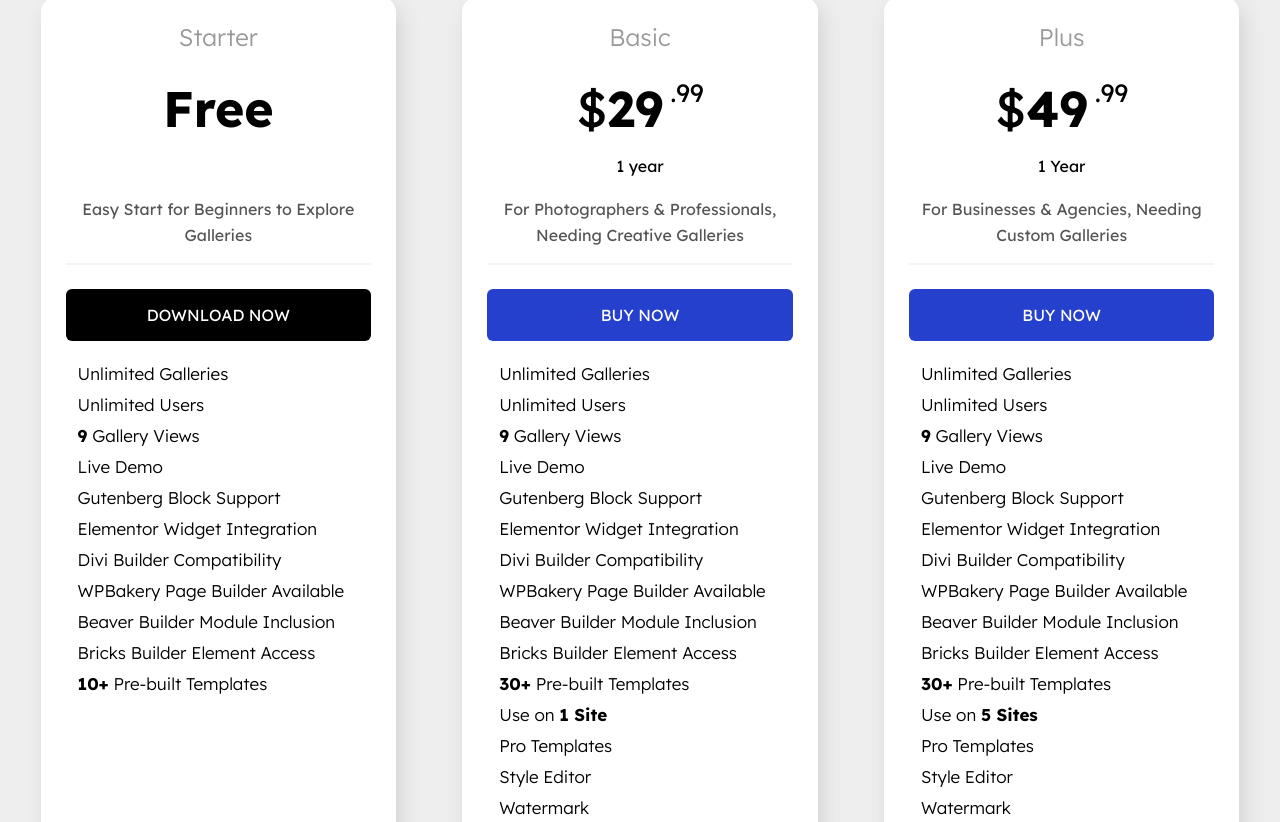
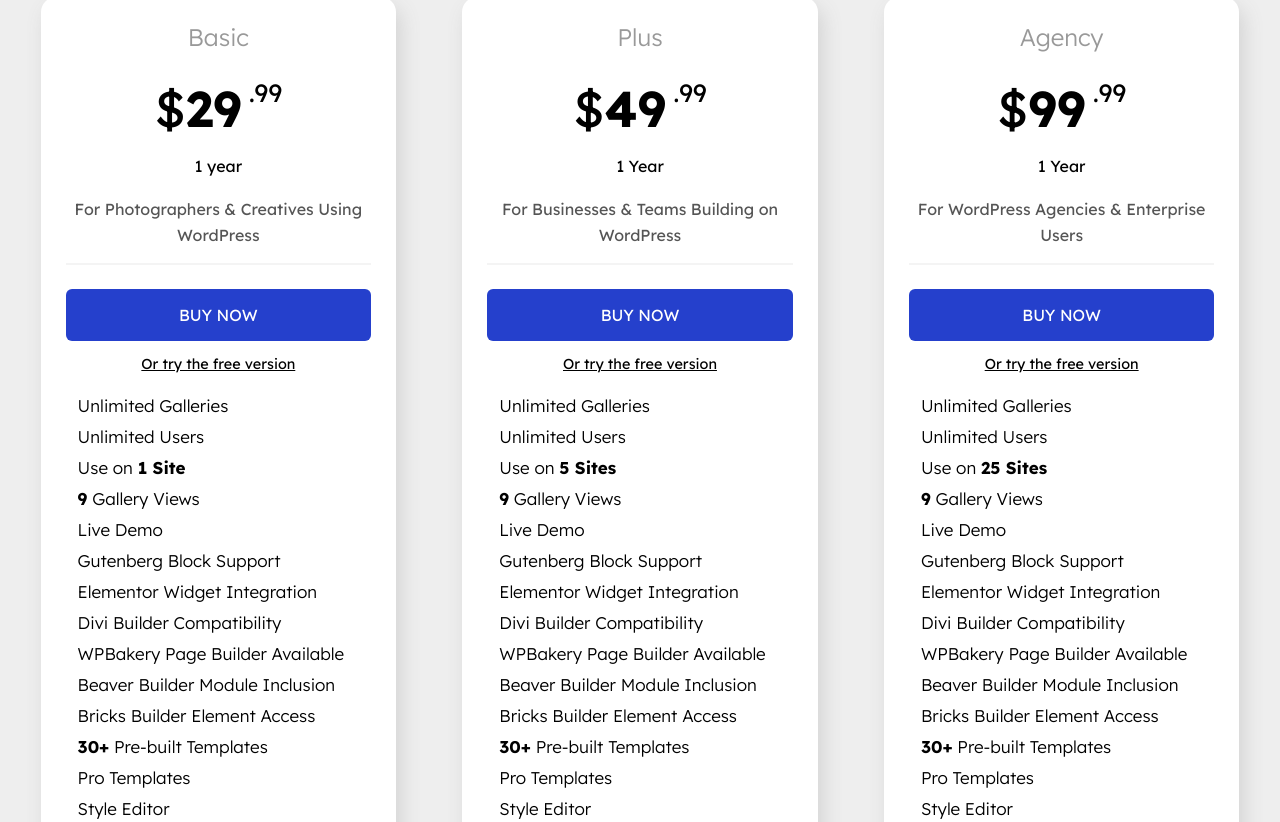
Before and after one commit to GrigorHarutyunian/regallery, a React (Vite) app: page / in a window 1280 px wide. Shown: the part 5718-6540 px from the top of the page. Built offline with nearby package versions, Linux system fonts and the light colour scheme.

Commit message:
Add third plan

```diff
--- a/src/components/pricing/Pricing.css
+++ b/src/components/pricing/Pricing.css
@@ -132,6 +132,17 @@
   width: 100%;
   margin-right: auto;
   margin-left: auto;
+}
+.pricing-card__free-link {
+  margin-top: 12px;
+}
+.pricing-card__free-link a {
+  color: black;
+  font-size: 0.9rem;
+  text-decoration: underline;
+}
+.pricing-card__free-link a:hover {
+  color: #2540cc;
 }
 .pricing-card__btn_starter {
   background-color: #000000;
--- a/src/components/pricing/PricingCard.tsx
+++ b/src/components/pricing/PricingCard.tsx
@@ -67,6 +67,7 @@ const PricingCard: React.FC<PricingDTO> = ({
           </a>
         </>
       ) : (
+        <>
           <CustomButton
             handleClick={handleCheckout}
             className="pricing-card__btn"
@@ -74,6 +75,16 @@ const PricingCard: React.FC<PricingDTO> = ({
           >
             {buttonText}
           </CustomButton>
+          <div className="pricing-card__free-link">
+            <a
+              href="https://wordpress.org/plugins/regallery/"
+              target="_blank"
+              rel="noreferrer noopener"
+            >
+              Or try the free version
+            </a>
+          </div>
+        </>
       )}
       <ul className="pricing-card__features">
         {advantages.map((val, id) => {
--- a/src/components/pricing/pricing-data.tsx
+++ b/src/components/pricing/pricing-data.tsx
@@ -3,17 +3,48 @@ import { woo_icon } from "../../assets/icons/pricinngs-icons/pricing-iconst";
 import PricingDTO from "../../types/PricingDTO";
 
 const pricingData: { [key: number]: PricingDTO } = {
-  1: {
-    id: 1,
-    title: "Starter",
-    href: "https://wordpress.org/plugins/regallery/",
-    price: "Free",
-    text: "Easy Start for Beginners to Explore Galleries",
-    buttonText: "DOWNLOAD NOW",
+  // 1: {
+  //   id: 1,
+  //   title: "Starter",
+  //   href: "https://wordpress.org/plugins/regallery/",
+  //   price: "Free",
+  //   text: "Easy Start for Beginners to Explore Galleries",
+  //   buttonText: "DOWNLOAD NOW",
+  //   advantages: [
+  //     "Unlimited Galleries",
+  //     "Unlimited Users",
+  //     <>
+  //       <strong className="bold__list">9</strong> Gallery Views
+  //     </>,
+  //     "Live Demo",
+  //     "Gutenberg Block Support",
+  //     "Elementor Widget Integration",
+  //     "Divi Builder Compatibility",
+  //     "WPBakery Page Builder Available",
+  //     "Beaver Builder Module Inclusion",
+  //     "Bricks Builder Element Access",
+  //     <>
+  //       <strong className="bold__list">10+</strong> Pre-built Templates
+  //     </>,
+  //   ],
+  // },
+  2: {
+    id: 2,
+    title: "Basic",
+    price: 29.99,
+    currency: "$",
+    duration: "1 year",
+    text: "For Photographers & Creatives Using WordPress",
+    buttonText: "BUY NOW",
     advantages: [
       "Unlimited Galleries",
       "Unlimited Users",
-      <><strong className="bold__list">9</strong> Gallery Views</>,
+      <>
+        Use on <strong className="bold__list">1 Site</strong>
+      </>,
+      <>
+        <strong className="bold__list">9</strong> Gallery Views
+      </>,
       "Live Demo",
       "Gutenberg Block Support",
       "Elementor Widget Integration",
@@ -21,30 +52,9 @@ const pricingData: { [key: number]: PricingDTO } = {
       "WPBakery Page Builder Available",
       "Beaver Builder Module Inclusion",
       "Bricks Builder Element Access",
-      <><strong className="bold__list">10+</strong> Pre-built Templates</>,
-    ],
-  },
-  2: {
-    id: 2,
-    title: "Basic",
-    price: 29.99,
-    currency: "$",
-    duration: "1 year",
-    text: "For Photographers & Professionals, Needing Creative Galleries",
-    buttonText: "BUY NOW",
-    advantages: [
-      "Unlimited Galleries",
-      "Unlimited Users",
-      <><strong className="bold__list">9</strong> Gallery Views</>,
-      "Live Demo",
-      "Gutenberg Block Support",
-      "Elementor Widget Integration",
-      "Divi Builder Compatibility",
-      "WPBakery Page Builder Available",
-      "Beaver Builder Module Inclusion",
-      "Bricks Builder Element Access",
-      <><strong className="bold__list">30+</strong> Pre-built Templates</>,
-      <>Use on <strong className="bold__list">1 Site</strong></>,
+      <>
+        <strong className="bold__list">30+</strong> Pre-built Templates
+      </>,
       "Pro Templates",
       "Style Editor",
       "Watermark",
@@ -63,12 +73,17 @@ const pricingData: { [key: number]: PricingDTO } = {
     price: 49.99,
     currency: "$",
     duration: "1 Year",
-    text: "For Businesses & Agencies, Needing Custom Galleries",
+    text: "For Businesses & Teams Building on WordPress",
     buttonText: "BUY NOW",
     advantages: [
       "Unlimited Galleries",
       "Unlimited Users",
-      <><strong className="bold__list">9</strong> Gallery Views</>,
+      <>
+        Use on <strong className="bold__list">5 Sites</strong>
+      </>,
+      <>
+        <strong className="bold__list">9</strong> Gallery Views
+      </>,
       "Live Demo",
       "Gutenberg Block Support",
       "Elementor Widget Integration",
@@ -76,8 +91,9 @@ const pricingData: { [key: number]: PricingDTO } = {
       "WPBakery Page Builder Available",
       "Beaver Builder Module Inclusion",
       "Bricks Builder Element Access",
-      <><strong className="bold__list">30+</strong> Pre-built Templates</>,
-      <>Use on <strong className="bold__list">5 Sites</strong></>,
+      <>
+        <strong className="bold__list">30+</strong> Pre-built Templates
+      </>,
       "Pro Templates",
       "Style Editor",
       "Watermark",
@@ -89,7 +105,46 @@ const pricingData: { [key: number]: PricingDTO } = {
       "1 Year Pro Support",
       "1 Year Customizations",
     ],
-  }
+  },
+  4: {
+    id: 4,
+    title: "Agency",
+    price: 99.99,
+    currency: "$",
+    duration: "1 Year",
+    text: "For WordPress Agencies & Enterprise Users",
+    buttonText: "BUY NOW",
+    advantages: [
+      "Unlimited Galleries",
+      "Unlimited Users",
+      <>
+        Use on <strong className="bold__list">25 Sites</strong>
+      </>,
+      <>
+        <strong className="bold__list">9</strong> Gallery Views
+      </>,
+      "Live Demo",
+      "Gutenberg Block Support",
+      "Elementor Widget Integration",
+      "Divi Builder Compatibility",
+      "WPBakery Page Builder Available",
+      "Beaver Builder Module Inclusion",
+      "Bricks Builder Element Access",
+      <>
+        <strong className="bold__list">30+</strong> Pre-built Templates
+      </>,
+      "Pro Templates",
+      "Style Editor",
+      "Watermark",
+      <>Generated Image Title{ai_icon}</>,
+      <>Generated Image Caption{ai_icon}</>,
+      <>Generated Image Description{ai_icon}</>,
+      <>Generated Image Alt Text{ai_icon}</>,
+      <>WooCommerce Products{woo_icon}</>,
+      "1 Year Pro Support",
+      "1 Year Customizations",
+    ],
+  },
 };
 
 export default pricingData;
```
Lines whose indentation alone changed are shown as unchanged.
